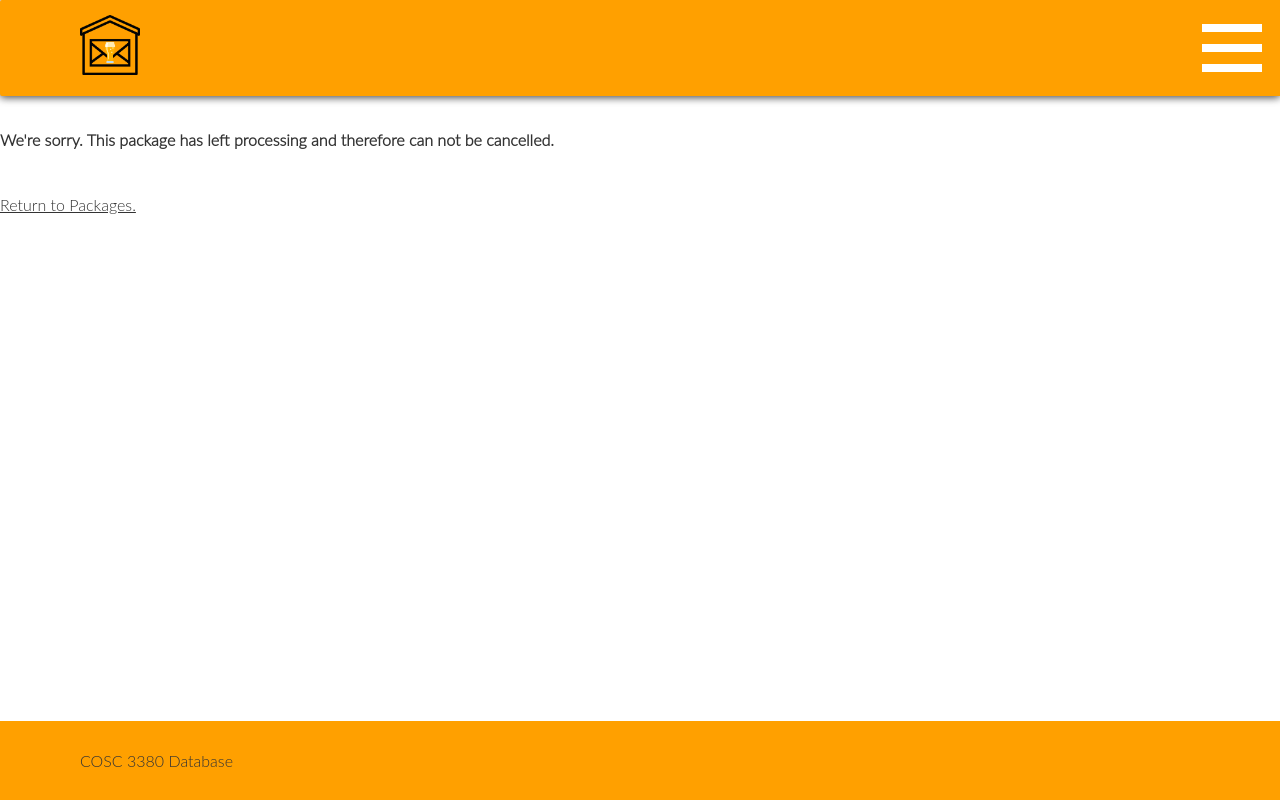
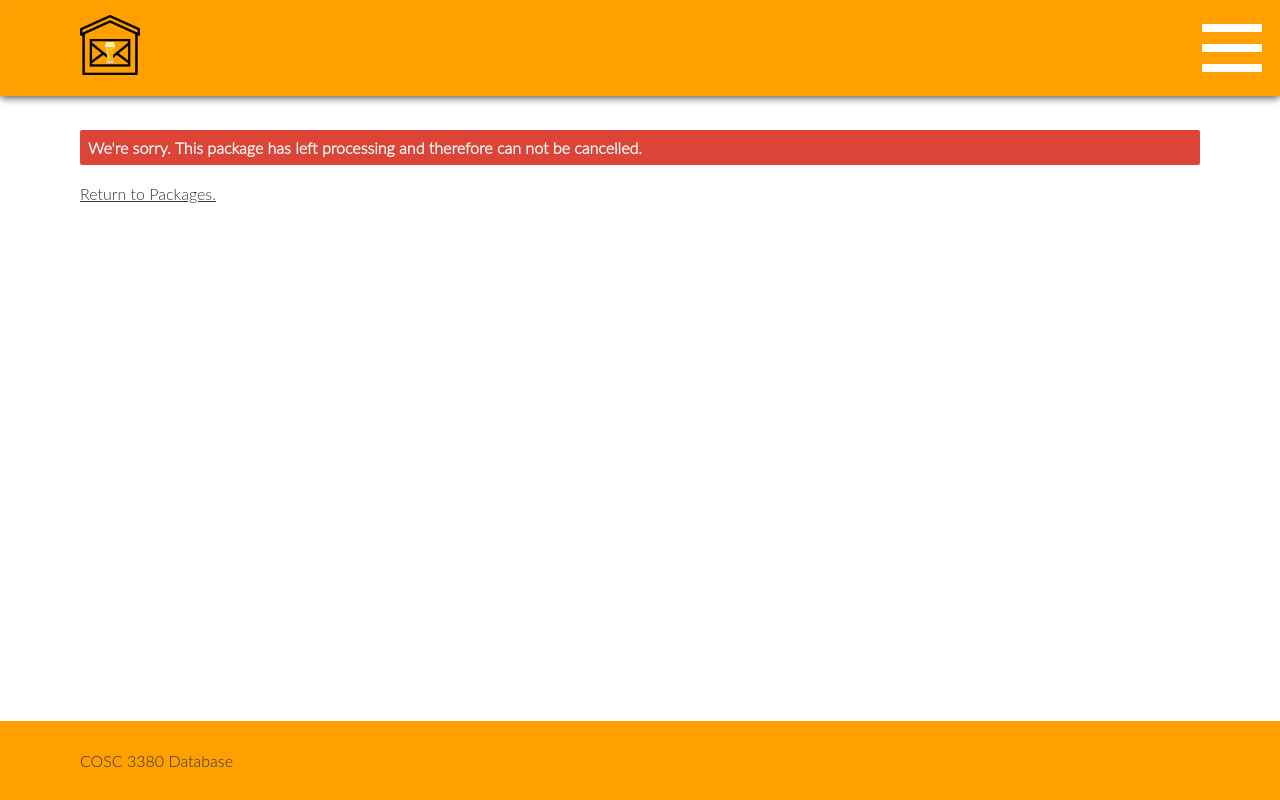
Before and after one commit to adaviladev/cosc3380, a PHP site: template public/views/accounts/accountPackagesCancel.view.php in a window 1280 px wide. Run offline with PHP 8.4, Linux system fonts and the light colour scheme; the template is opened without the code that fills it, so the values that code supplies are empty.

Commit message:
prettied up error message for packages not in processing

```diff
--- a/public/views/accounts/accountPackagesCancel.view.php
+++ b/public/views/accounts/accountPackagesCancel.view.php
@@ -1,9 +1,13 @@
 <?php getHeader() ?>
 
 <?php if( $package->packageStatus !== 1 ) { ?>
-	<h5>We're sorry. This package has left processing and therefore can not be cancelled.</h5>
-	<br/>
-	<a href="/account/packages">Return to Packages.</a>
+	<div class="container">
+		<div class="errors">
+			We're sorry. This package has left processing and therefore can not be cancelled.
+		</div>
+		<br/>
+		<a href="/account/packages">Return to Packages.</a>
+	</div>
 <?php } else if( $package->userId != $user->id ) {
 	redirect( 'account/packages' );
 } else if( $package->userId == $user->id && $package->packageStatus == 1 ) { ?>
```
